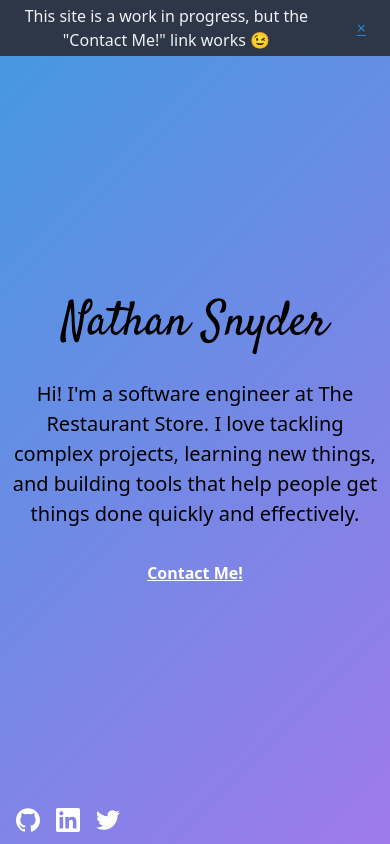
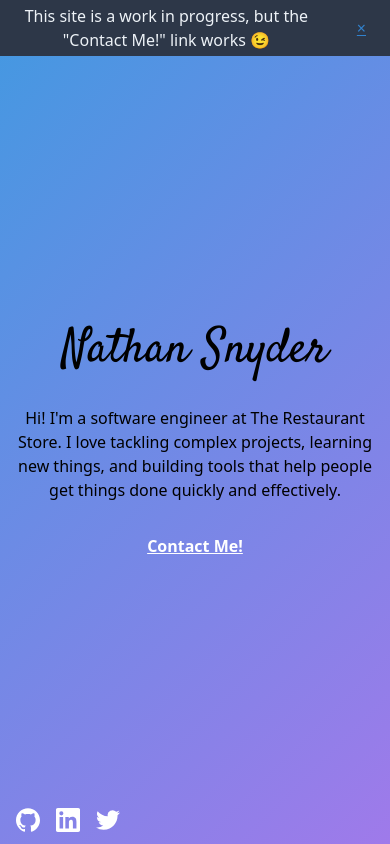
Before and after one commit to nsnyder/nsnyder.github.com, a Vue app: page / in a window 390 px wide. Shown: the top 844 px of the page. Built offline with nearby package versions, Linux system fonts and the light colour scheme.

Commit message:
Optimize SVG
Improve semantic markup
Fix typos
Scale text better

```diff
--- a/src/components/Footer.vue
+++ b/src/components/Footer.vue
@@ -1,5 +1,5 @@
 <template>
-  <div class="p-6 text-gray-100 bg-gray-700 lg:py-12">
+  <footer class="p-6 text-gray-100 bg-gray-700 lg:py-12">
     <div class="max-w-6xl px-2 mx-auto sm:flex">
       <!-- TODO: Pick a great font for headings. -->
       <div class="max-w-md py-2">
@@ -24,7 +24,7 @@
         </div>
       </div>
     </div>
-  </div>
+  </footer>
 </template>
 
 <script>
--- a/src/components/Header.vue
+++ b/src/components/Header.vue
@@ -16,11 +16,11 @@
         </a>
       </div>
     </div>
-    <div class="w-full p-2 text-center">
+    <header class="w-full p-2 text-center">
       <h1 class="my-5 text-5xl font-display md:text-6xl">
         Nathan Snyder
       </h1>
-      <div class="max-w-xl mx-auto my-5 mb-8 text-xl">
+      <div class="max-w-xl mx-auto my-5 mb-8 md:text-xl">
         Hi! I'm a software engineer at The Restaurant Store. I love tackling complex projects,
         learning new things, and building tools that help people get things done
         quickly and effectively.
@@ -30,7 +30,7 @@
       >
         Contact Me!
       </a>
-    </div>
+    </header>
     <div class="flex w-full p-2 text-left text-white">
       <a v-for="(link, index) in socialLinks"
          :key="index"
--- a/src/components/Resume.vue
+++ b/src/components/Resume.vue
@@ -48,8 +48,8 @@
               I have enjoyed both personal and professional growth during my time at The Restaurant Store.
               This position has allowed me to work hand-in-hand with software developers at all experience
               levels, giving me the chance to hone my skills and help teach others as well. I have taken
-              on significant roles in overhauling our full website, our point of sale and mailing list.
-              systems. With a desire to make anything we do simpler, more intuitive, and more reliable
+              on significant roles in overhauling our full website, our point of sale and mailing list
+              systems. With a desire to make everything we do simpler, more intuitive, and more reliable
               for those who interact with our software on a daily basis, my coworkers and I have
               advanced our company's goals through our software engineering.
             `
```
Also changed, not shown: public/img/solo-logo.svg.
